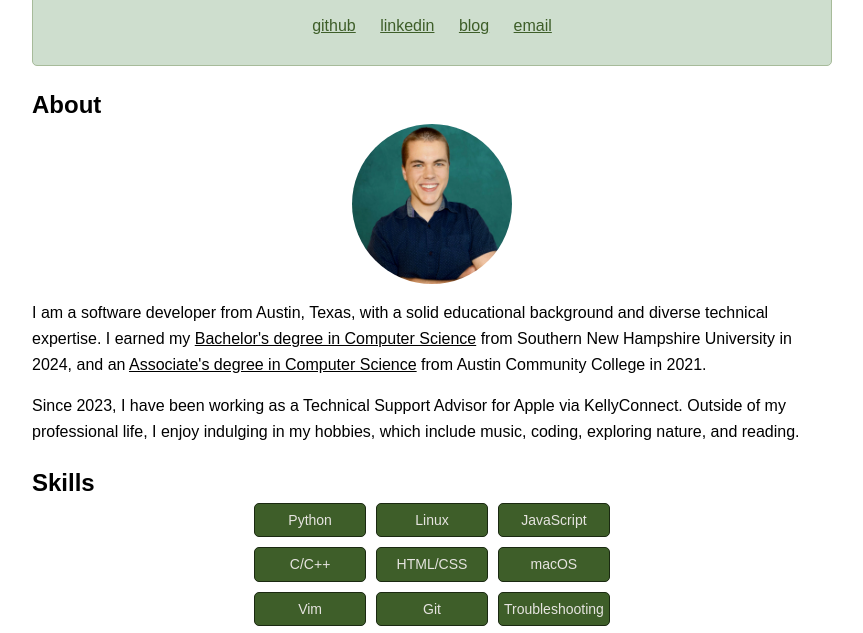
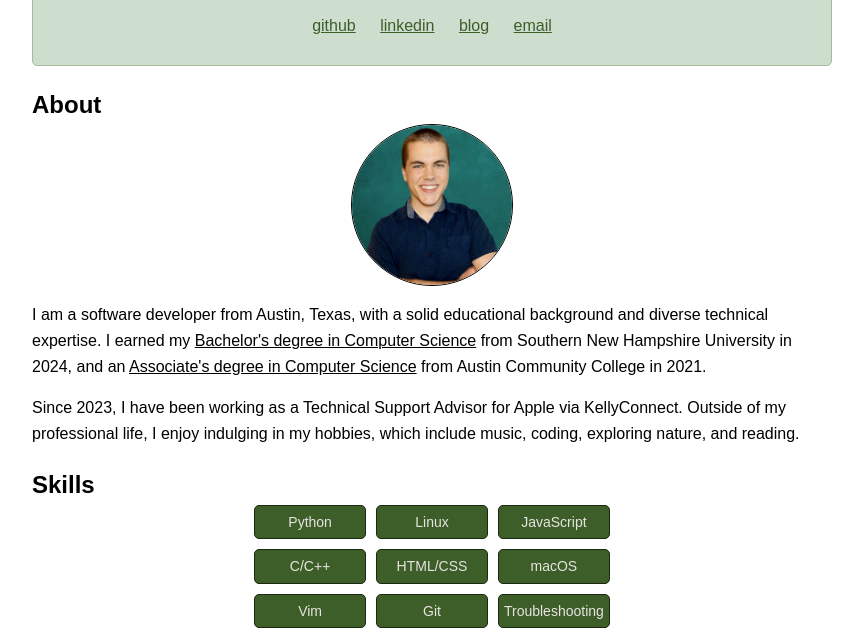
Before and after one commit to michaelrutherford/michaelrutherford.github.io, a plain HTML site: page index.html in a window 1280 px wide. Shown: the part 146-779 px from the top of the page, without its empty margins (208-1071 px from the left). Drawn offline with Linux system fonts and the light colour scheme.

Commit message:
Added photo border

```diff
--- a/styles.css
+++ b/styles.css
@@ -63,6 +63,9 @@ body {
     margin-left: auto;
     margin-right: auto;
     width: 20%;
+    border-style: solid;
+    border-width: 1px;
+    border-color: #000000;
 }
 
 .skills {
```
